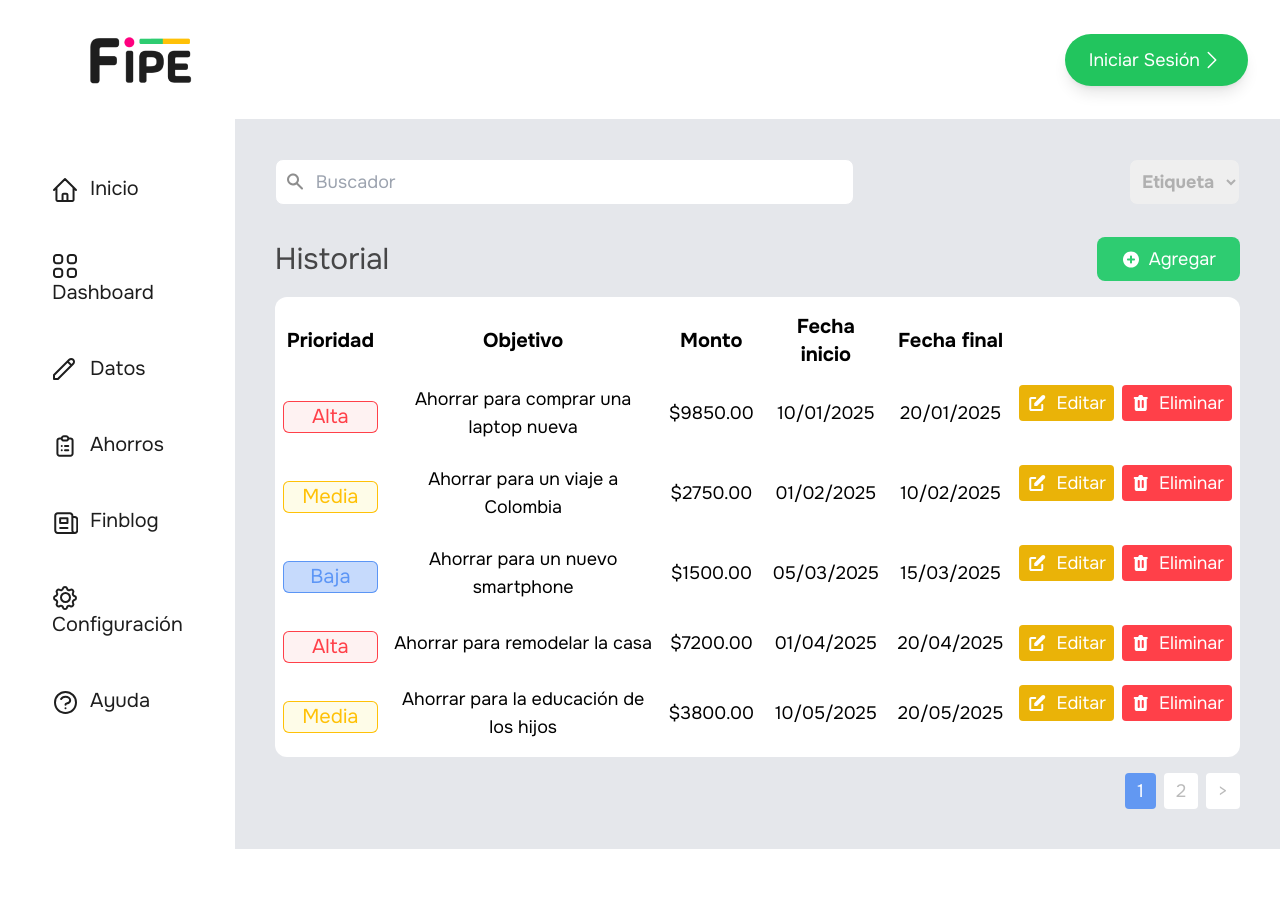
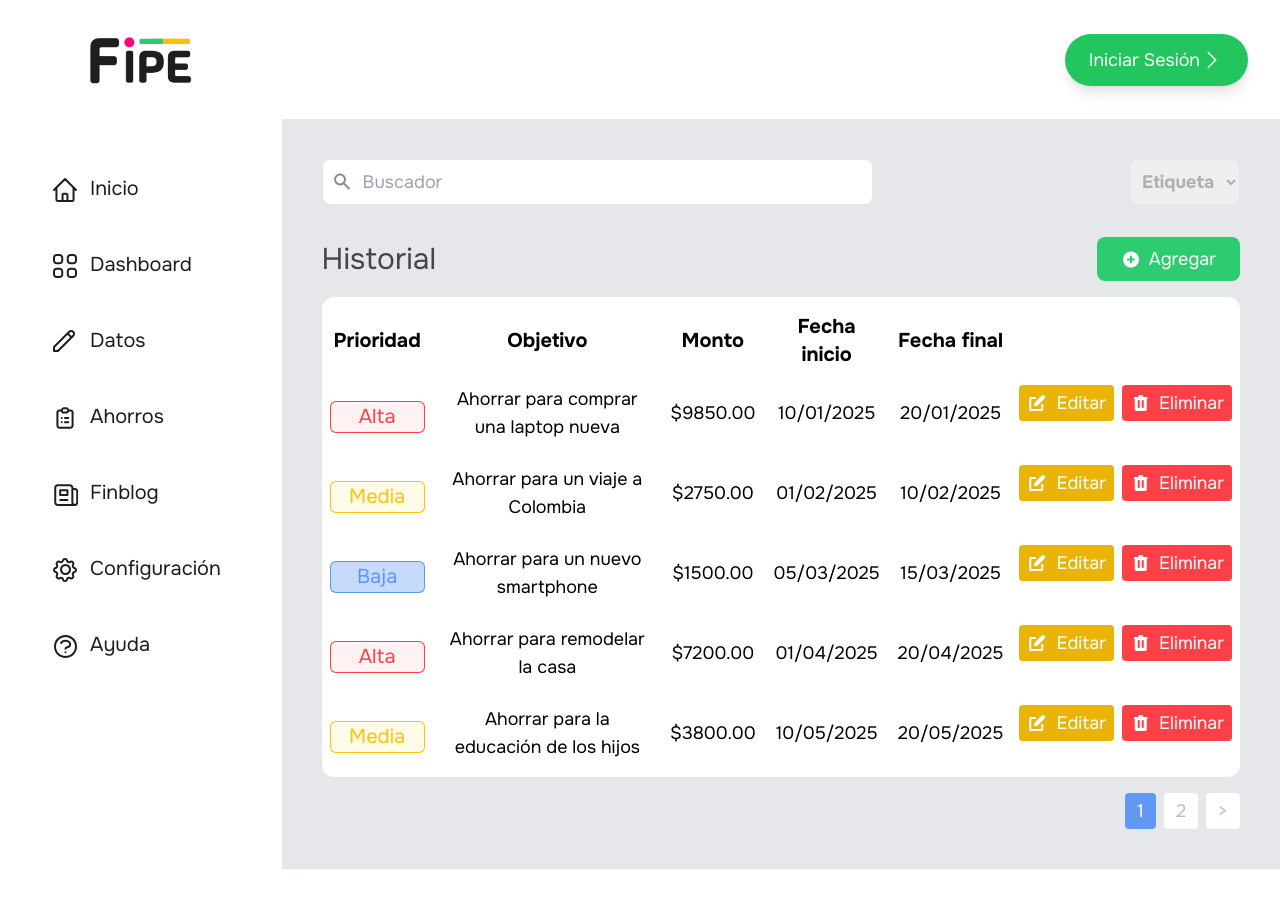
Before and after one commit to No-Country-simulation/c23-68-webapp, a React (Vite) app in the folder Frontend/: page /savings in a window 1280 px wide. Shown: the top 908 px of the page. Built offline with nearby package versions, Linux system fonts and the light colour scheme; a web font is replaced by a local one.

Commit message:
fix: wrap Savings component in PrivateLayout for route protection

```diff
--- a/Frontend/src/App.jsx
+++ b/Frontend/src/App.jsx
@@ -59,7 +59,14 @@ function App() {
         ),
       },
       { path: '/about', element: <About /> },
-      { path: '/savings', element: <Savings /> },
+      {
+        path: '/savings',
+        element: (
+          <PrivateLayout>
+            <Savings />
+          </PrivateLayout>
+        ),
+      },
     ])
     return routes
   }
--- a/Frontend/src/pages/Savings.jsx
+++ b/Frontend/src/pages/Savings.jsx
@@ -1,12 +1,10 @@
-import SideBar from "../components/layout/SideBar"
-import MainData from "../components/common/MainData"
+import MainData from '../components/common/MainData'
 
 function Savings() {
   return (
-    <div className="flex h-screen">
-      <SideBar />
-      <div className="flex flex-col w-full">
-      <MainData />
+    <div className='flex h-screen'>
+      <div className='flex flex-col w-full'>
+        <MainData />
       </div>
     </div>
   )
```
